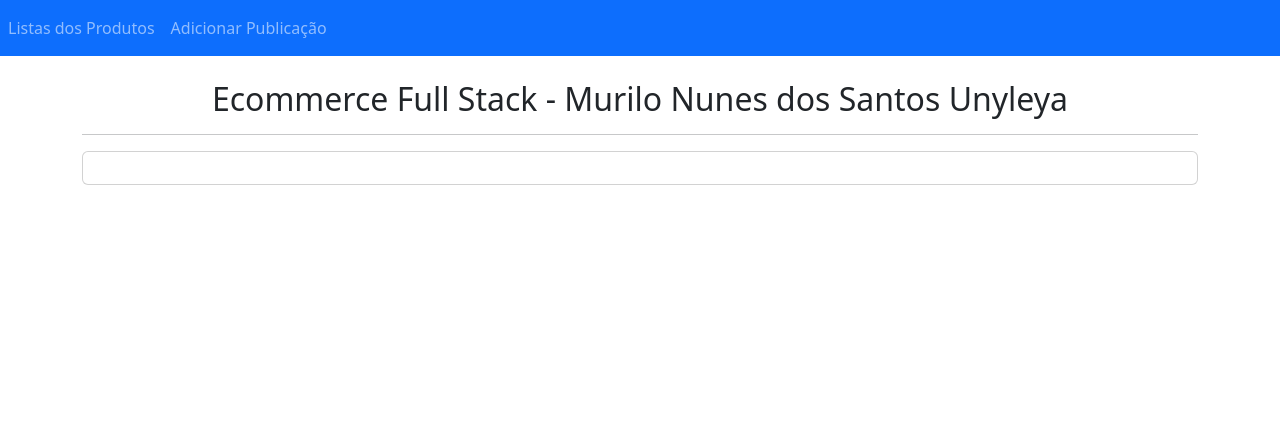
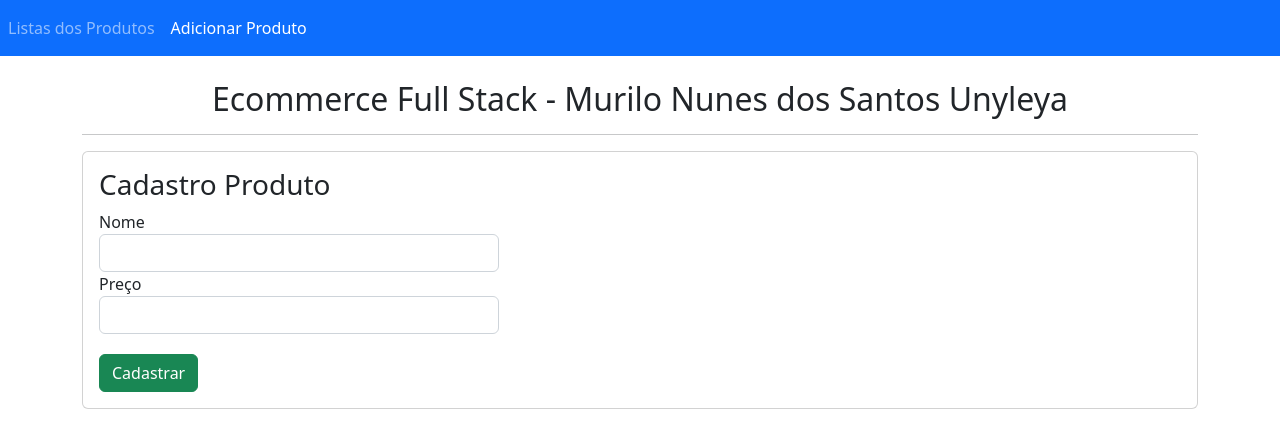
Before and after one commit to MuriloNSantos17/Projeto-Ecommerce-Angular, an Angular app: page /cadastro/produtos in a window 1280 px wide. Before the commit this address led to /. Shown: the top 448 px of the page. Built offline with nearby package versions, Linux system fonts and the light colour scheme.

Commit message:
Commit cadastrar produto

```diff
--- a/src/app/app-routing.module.ts
+++ b/src/app/app-routing.module.ts
@@ -4,9 +4,12 @@
 /*Rotas do produto*/
 
 import { ProdutoListComponent } from './produto-list/produto-list.component';
+import { CreateProdutoComponent } from './create-produto/create-produto.component';
 
 const routes: Routes = [
-    { path: 'produtos', component: ProdutoListComponent}
+    { path: '', redirectTo: 'produtos', pathMatch: 'full' },
+    { path: 'produtos', component: ProdutoListComponent},
+    { path: 'cadastro/produtos', component: CreateProdutoComponent}
 ];
 
 @NgModule({
--- a/src/app/app.component.html
+++ b/src/app/app.component.html
@@ -5,7 +5,7 @@
         <a routerLink="produtos" class="nav-link" routerLinkActive="active">Listas dos Produtos</a>
     </li>
     <li class="nav-item">
-        <a routerLink="" class="nav-link" routerLinkActive="active">Adicionar Publicação</a>
+        <a routerLink="cadastro/produtos" class="nav-link" routerLinkActive="active">Adicionar Produto</a>
     </li>
   </ul>
 </nav>
--- a/src/app/create-produto/create-produto.component.css
+++ b/src/app/create-produto/create-produto.component.css
@@ -0,0 +1,3 @@
+.botao-cadastrar{
+    margin-top: 20px;
+}
--- a/src/app/create-produto/create-produto.component.html
+++ b/src/app/create-produto/create-produto.component.html
@@ -1 +1,23 @@
-<p>create-produto works!</p>
+<h3>Cadastro Produto</h3>
+<div [hidden]="submitted" style="width: 400px;">
+    <form (ngSubmit)="onSubmit()">
+
+        <div class="form-group">
+            <label for="nome">Nome</label>
+            <input type="text" class="form-control" id="nome" required [(ngModel)]="produto.nome" name="nome">
+        </div>
+
+        <div class="form-group">
+            <label for="preco">Preço</label>
+            <input type="number" class="form-control" id="preco" required [(ngModel)]="produto.preco" name="preco">
+        </div>
+
+        <button type="submit" class="btn btn-success botao-cadastrar">Cadastrar</button>
+
+    </form>
+
+    <div [hidden]="!submitted">
+        <h4>Produto cadastrado com Sucesso!</h4>
+        <!-- <button class="btn btn-success" (click)="newEmployee()">Add</button> -->
+    </div>
+</div>
--- a/src/app/create-produto/create-produto.component.ts
+++ b/src/app/create-produto/create-produto.component.ts
@@ -1,10 +1,44 @@
-import { Component } from '@angular/core';
+import { ProdutoService } from '../produto.service';
+import { Produto } from '../produto';
+import { Component, OnInit } from '@angular/core';
+import {Router} from '@angular/router'
 
 @Component({
   selector: 'app-create-produto',
   templateUrl: './create-produto.component.html',
   styleUrls: ['./create-produto.component.css']
 })
+
 export class CreateProdutoComponent {
 
+    produto: Produto = new Produto();
+    submitted = false;
+
+    constructor(private produtoService: ProdutoService, private router: Router){};
+
+    ngOnInit(){
+
+    }
+
+    newProduto():void{
+      this.submitted = false;
+      this.produto = new Produto();
+    }
+
+    save(){
+      this.produtoService.createProduto(this.produto).subscribe(
+        data => console.log(data), error=> console.log(error)
+      );
+      this.produto = new Produto();
+      this.gotoList();
+    }
+
+    onSubmit() {
+      this.submitted = true;
+      this.save();
+    }
+
+    gotoList() {
+      this.router.navigate(['/produtos']);
+    }
 }
```
